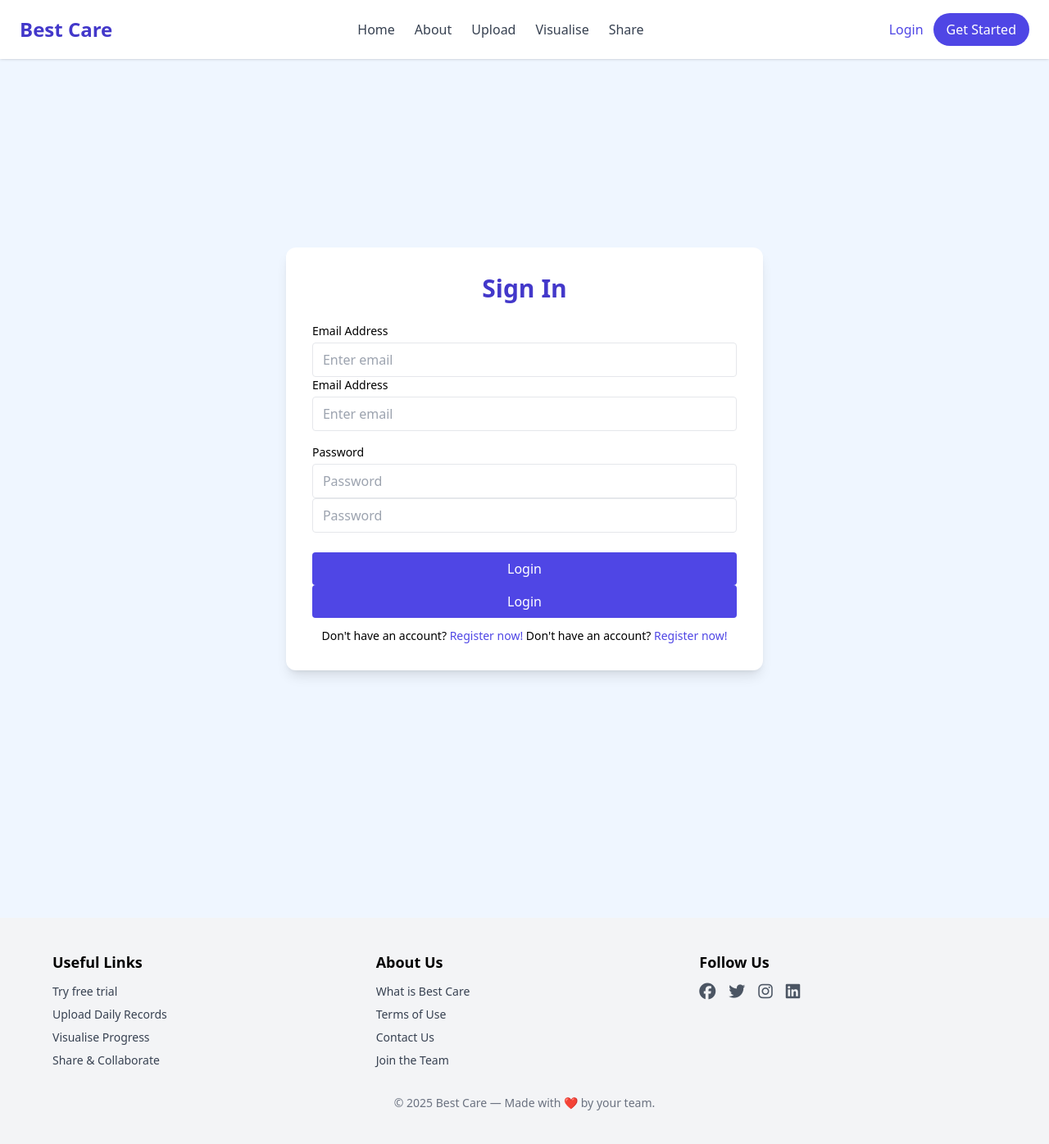
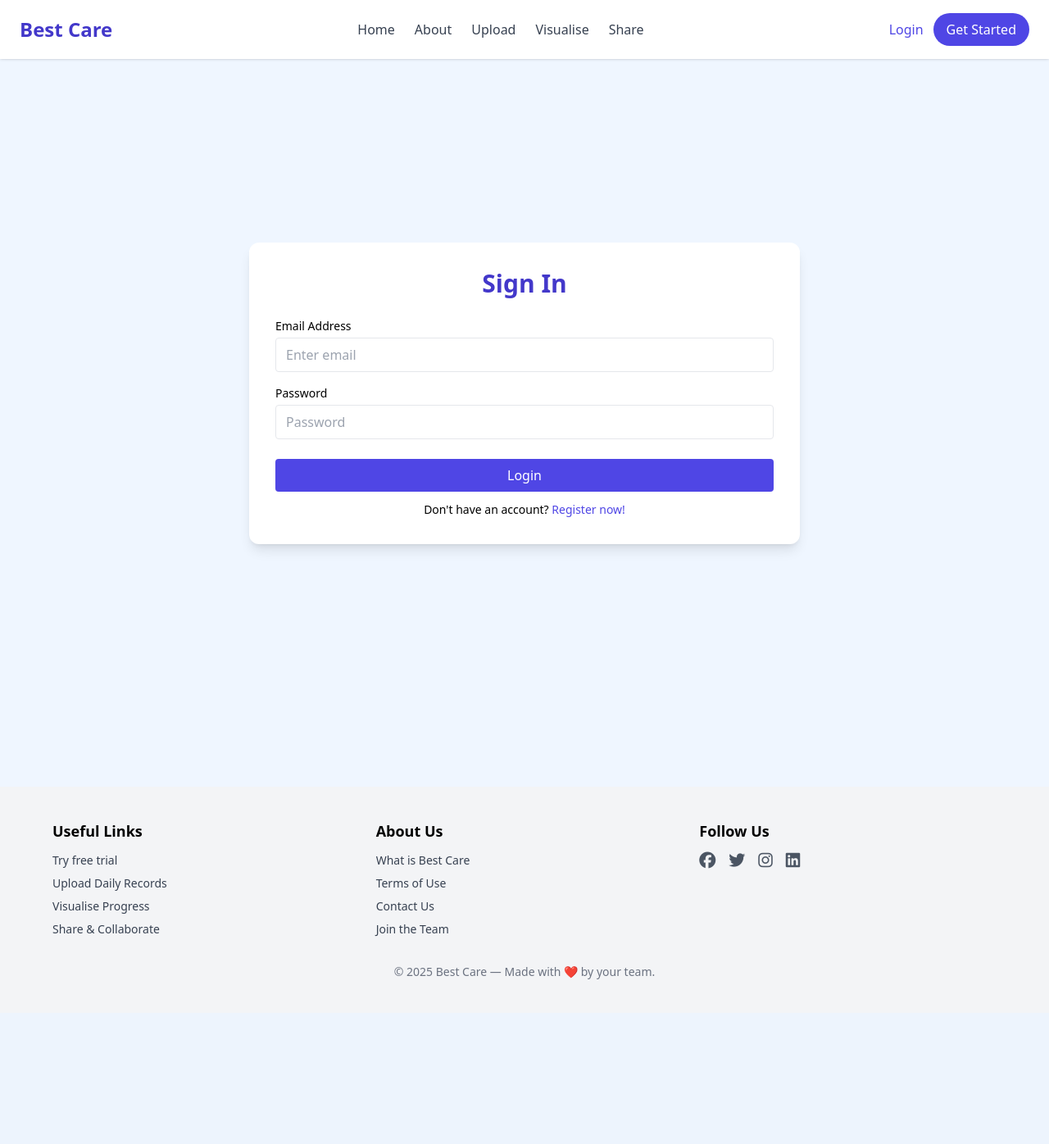
Before and after one commit to Khalesssi/CITS5505-Group-project-Group15, a Flask app: page /login in a window 1280 px wide. Shown: the whole page at 82% size. After the commit the page ends 1195 px from the top, so only its background shows below. Run offline with Flask 3, Linux system fonts and the light colour scheme; some libraries are stand-ins or nearby versions.

Commit message:
Updated .gitignore

```diff
--- a/app/templates/login.html
+++ b/app/templates/login.html
@@ -2,8 +2,6 @@
 {% block title %}Login - Best Care{% endblock %}
 
 {% block content %}
-<div class="min-h-screen flex items-center justify-center px-6 py-20">
-
 <div class="min-h-screen flex items-center justify-center px-6 py-20">
 
   <div class="bg-white rounded-xl shadow-lg max-w-2xl w-full p-8">
@@ -11,7 +9,7 @@
 
     <h2 class="text-3xl font-bold text-center mb-6 text-indigo-700">Sign In</h2>
 
-    <!-- Message remind -->
+
     <!-- Message remind -->
     {% with messages = get_flashed_messages() %}
       {% if messages %}
@@ -26,26 +24,17 @@
         <label for="email" class="block text-sm font-medium mb-1">Email Address</label>
         <input type="email" id="email" name="email" placeholder="Enter email" required
           class="w-full border rounded px-3 py-2" />
-        <label for="email" class="block text-sm font-medium mb-1">Email Address</label>
-        <input type="email" id="email" name="email" placeholder="Enter email" required
-          class="w-full border rounded px-3 py-2" />
       </div>
+
       <div class="mb-6">
         <label for="password" class="block text-sm font-medium mb-1">Password</label>
-        <input type="password" id="password" name="password" placeholder="Password" required
-          class="w-full border rounded px-3 py-2" />
         <input type="password" id="password" name="password" placeholder="Password" required
           class="w-full border rounded px-3 py-2" />
       </div>
       <button type="submit"
         class="w-full bg-indigo-600 text-white py-2 rounded hover:bg-indigo-700 transition">Login</button>
 
-      <button type="submit"
-        class="w-full bg-indigo-600 text-white py-2 rounded hover:bg-indigo-700 transition">Login</button>
-
       <p class="text-center text-sm mt-3">
-        Don't have an account?
-        <a href="/register" class="text-indigo-600 hover:underline">Register now!</a>
         Don't have an account?
         <a href="/register" class="text-indigo-600 hover:underline">Register now!</a>
       </p>
```
Also changed, not shown: instance/site.db, 3 other files.
